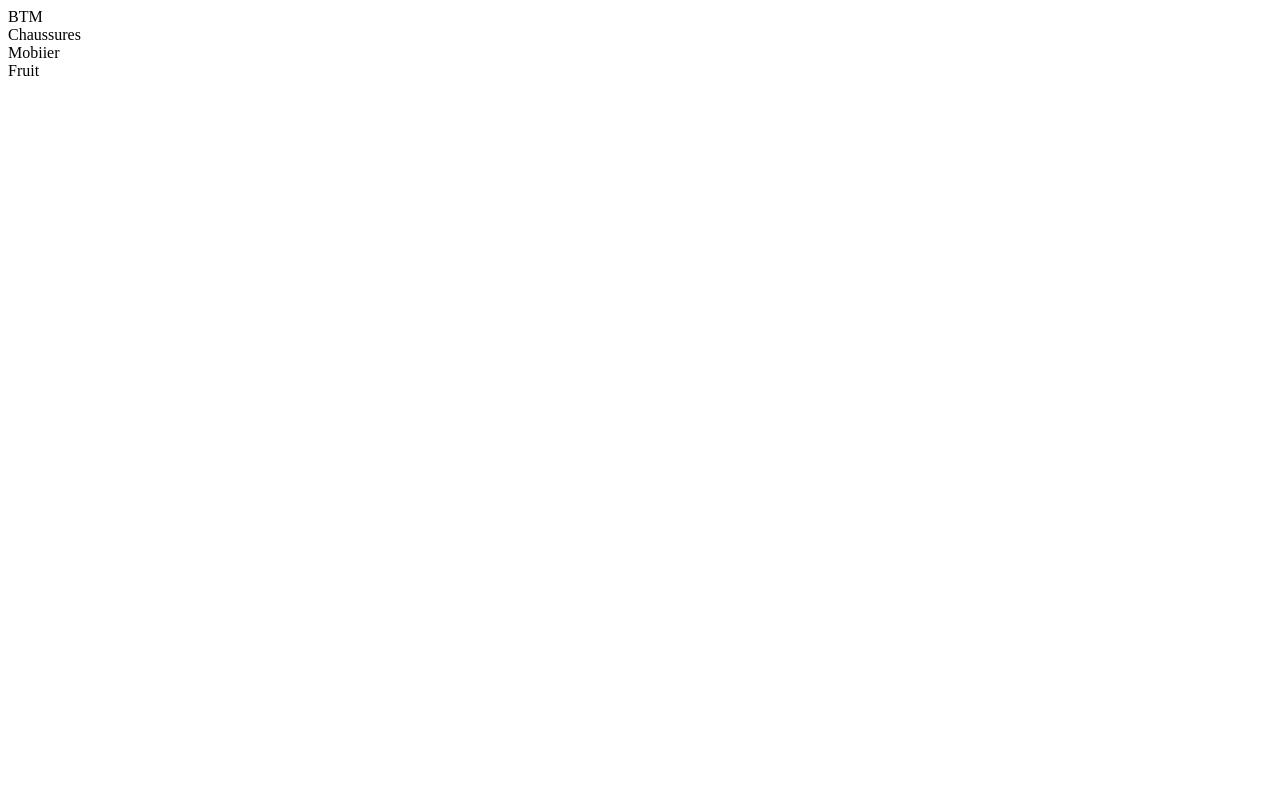
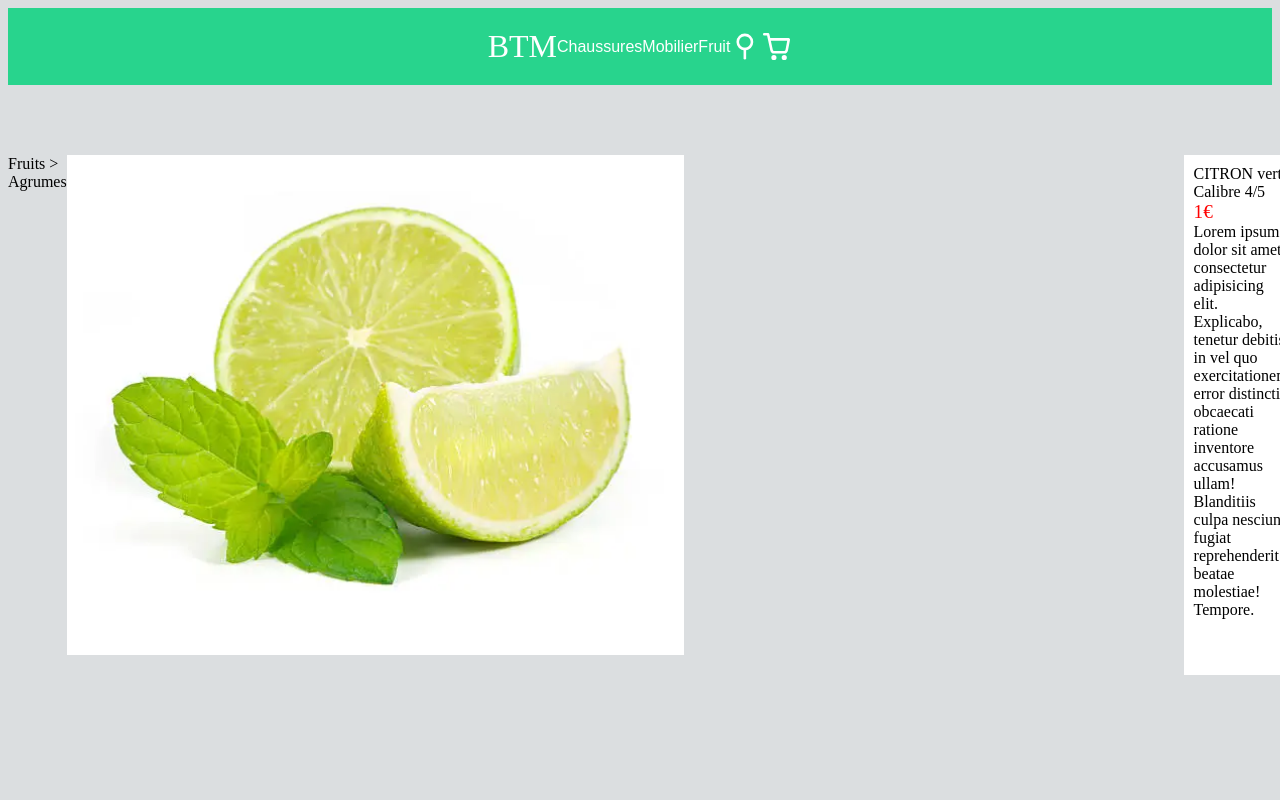
Before and after one commit to JasBen68/JasBen68, a plain HTML site: page index.html in a window 1280 px wide. Shown: the top 800 px of the page. Drawn offline with Linux system fonts and the light colour scheme.

Commit message:
Modification

```diff
--- a/index.html
+++ b/index.html
@@ -5,15 +5,34 @@
     <meta name="viewport" content="width=device-width, initial-scale=1.0">
     <title>Le citron vert</title>
 </head>
+<link rel="stylesheet" href="./style/style.css">
 <body>
     <header>
-        <div> BTM </div>
-        <div> Chaussures </div>
-        <div> Mobiier</div>
-        <div>Fruit</div>
+        <div class="madiv1"> BTM </div>
+        <div class="madiv2"> Chaussures </div>
+        <div class="madiv2"> Mobilier</div>
+        <div class="madiv2">Fruit</div>
         <svg xmlns="http://www.w3.org/2000/svg" width="31" height="31" viewBox="0 0 24 24" fill="none" stroke="#ffffff" stroke-width="2" stroke-linecap="round" stroke-linejoin="round"><circle cx="11.5" cy="8.5" r="5.5"/><path d="M11.5 14v7"/></svg>
         <svg xmlns="http://www.w3.org/2000/svg" width="31" height="31" viewBox="0 0 24 24" fill="none" stroke="#ffffff" stroke-width="2" stroke-linecap="round" stroke-linejoin="round"><circle cx="10" cy="20.5" r="1"/><circle cx="18" cy="20.5" r="1"/><path d="M2.5 2.5h3l2.7 12.4a2 2 0 0 0 2 1.6h7.7a2 2 0 0 0 2-1.6l1.6-8.4H7.1"/></svg>
 
     </header>
+    <main>
+        <div class="madiv3">Fruits > Agrumes </div>
+        <img src="./image/citron vert.jpg" alt="CITRON vert">
+
+        <div class="parent"> CITRON vert
+            <div class="enfant1">Calibre 4/5</div>
+            <div class="enfant2">1€</div>
+            <div>Lorem ipsum dolor sit amet consectetur adipisicing elit. Explicabo, tenetur debitis in vel quo exercitationem error distinctio obcaecati ratione inventore accusamus ullam! Blanditiis culpa nesciunt fugiat reprehenderit beatae molestiae! Tempore.</div>
+        </div>
+    </main>
+    <div class="madiv4">Caractéristique
+        <ul>
+            <li>vert,</li>
+            <li>piquant,</li>
+            <li>plein de vitamine,</li>
+        </ul>
+    </div>
+    <div class="madiv5">Plus de détails</div>
 </body>
 </html>
--- a/style/style.css
+++ b/style/style.css
@@ -1,3 +1,50 @@
 header{
  background-color: rgb(40, 212, 141);
+ display: flex;
+ color: white;
+ justify-content: center;
+ padding: 20px 20px;
+ align-items: center;
 }
+body{
+background-color: rgb(219, 222, 224)
+}
+.madiv1{
+    font-size: xx-large;
+}
+.madiv2{
+font-family: Arial, Helvetica, sans-serif;
+}
+main {
+margin-top: 70px;
+background-color: rgb(219, 222, 224);
+height: 1000px;
+display: flex ;
+}
+img{
+height:500px ;
+
+}
+.madiv3{
+margin-bottom: 20px;
+}
+.madiv4{
+    margin-top: 20px;
+}
+.madiv5{
+font-size: 2.5rem;
+color: black;
+
+}
+.parent{
+height: 500px;
+width: 500px;
+background-color: white;
+margin-left: 500px;
+padding: 10px 10px;
+}
+
+.enfant2{
+color: red;
+font-size: larger;
+}
```
Also changed, not shown: image/citron vert.jpg (added).
